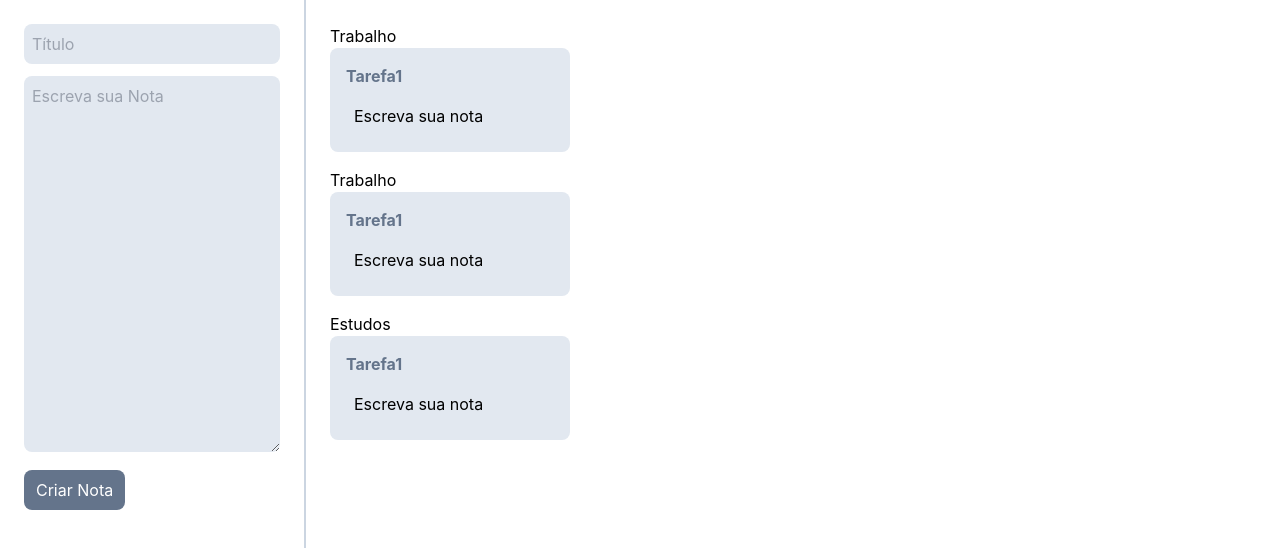
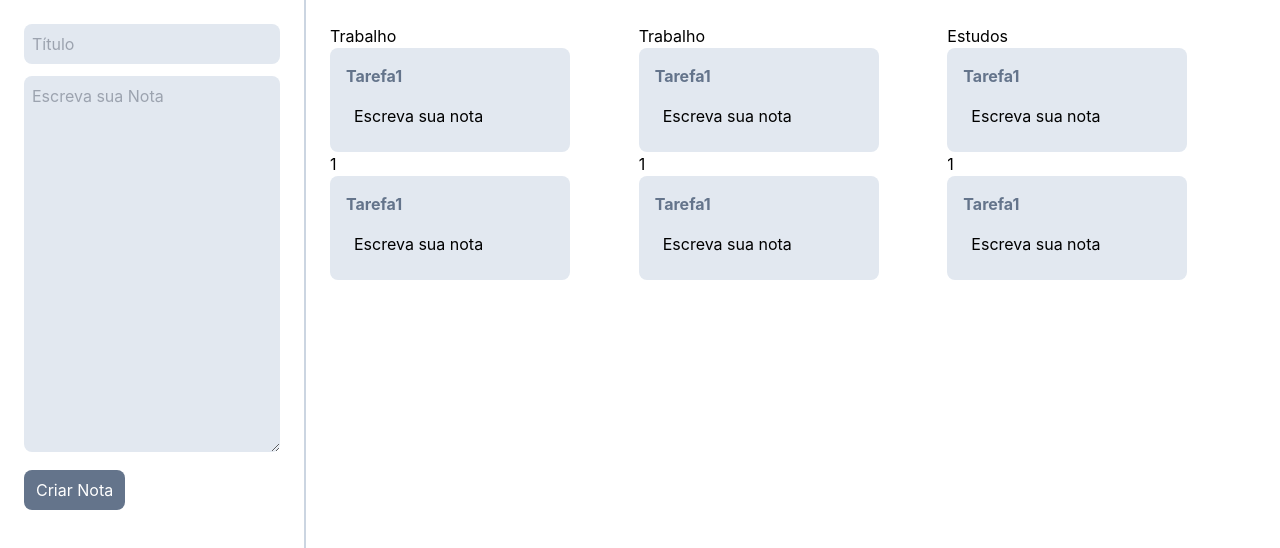
Before and after one commit to vitorbrito1694/notas-react, a React (Create React App) app: page / in a window 1280 px wide. Shown: the top 548 px of the page. Built offline with nearby package versions, Linux system fonts and the light colour scheme.

Commit message:
Corrigido flex das notas

```diff
--- a/src/App.js
+++ b/src/App.js
@@ -5,10 +5,10 @@
   return (
     <section className="flex flex-row">
       <div className="basis-1/5">
-        <FormularioCadastro/>
+        <FormularioCadastro />
       </div>
       <div className="basis-4/5 p-6">
-        <ListaDeNotas/>
+        <ListaDeNotas />
       </div>
     </section>
   );
--- a/src/components/ListaDeNotas.jsx
+++ b/src/components/ListaDeNotas.jsx
@@ -4,15 +4,19 @@
 class ListaDeNotas extends Component {
   render() {
     return (
-      <ul className="grid grid-flow-row auto-cols-min grid-rows-5 gap-4">
-        {Array.of("Trabalho", "Trabalho", "Estudos").map((categoria, index) => {
-          return (
-            <li className="inline" key={index}>
-              <div>{categoria}</div>
-              <CardNota />
-            </li>
-          );
-        })}
+      <ul className="flex flex-wrap justify-between">
+        {Array.of("Trabalho", "Trabalho", "Estudos", 1, 1, 1).map(
+          (categoria, index) => {
+            return (
+              <div className="flex-auto w-64 max-w-full">
+                <li className="" key={index}>
+                  <div>{categoria}</div>
+                  <CardNota />
+                </li>
+              </div>
+            );
+          }
+        )}
       </ul>
     );
   }
```
